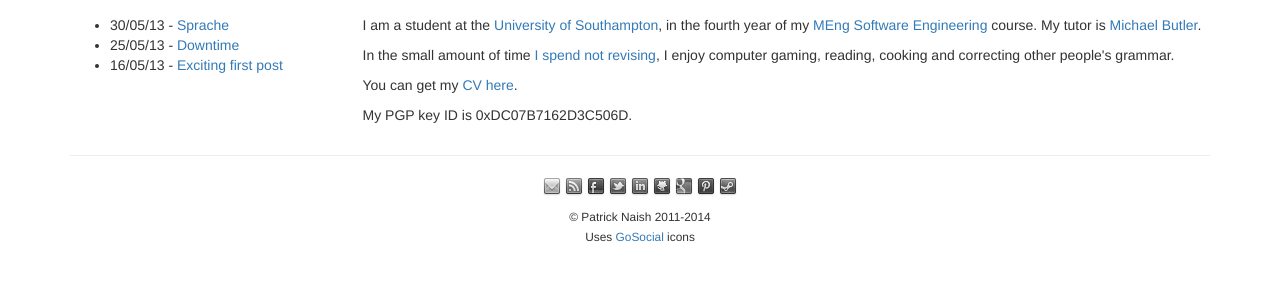
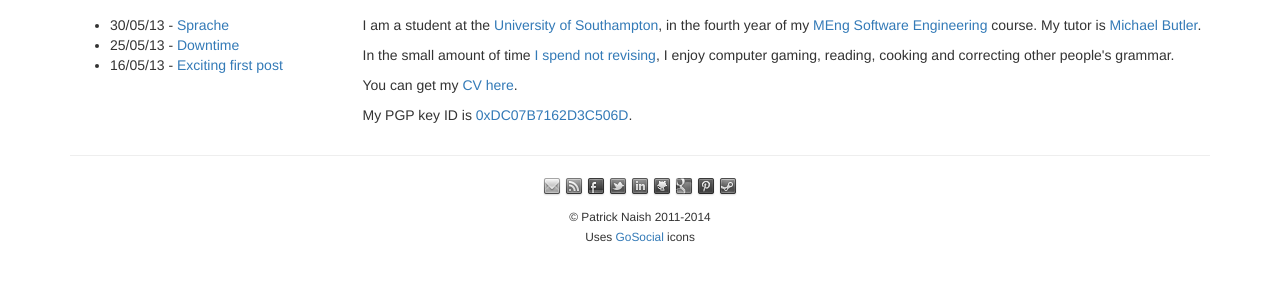
Before and after one commit to patricknaish/pmnaish, a Jekyll site: the page built from index.html, in a window 1280 px wide. Shown: the part 129-410 px from the top of the page. Built offline with Jekyll 4.4.1, drawn with Linux system fonts in a browser that asks for light colours; nearby versions of some CDN libraries; some of the changed lines change nothing that is shown.

Commit message:
Added link for GPG

```diff
--- a/index.html
+++ b/index.html
@@ -6,4 +6,4 @@ title: About Me
 <p>I am a student at the <a href="http://www.soton.ac.uk">University of Southampton</a>, in the fourth year of my <a href="http://www.ecs.soton.ac.uk/programmes/g600-meng-software-engineering-4-yrs">MEng Software Engineering</a> course. My tutor is <a href="http://www.ecs.soton.ac.uk/people/mjb">Michael Butler</a>.</p>
 <p>In the small amount of time <a href="http://steamcommunity.com/id/patricknaish">I spend not revising</a>, I enjoy computer gaming, reading, cooking and correcting other people's grammar.</p>
 <p>You can get my <a href="/assets/docs/cv.pdf" target="_blank">CV here</a>.</p>
-<p>My PGP key ID is 0xDC07B7162D3C506D.</p>
+<p>My PGP key ID is <a href="http://keys.gnupg.net/pks/lookup?op=vindex&amp;search=0xDC07B7162D3C506D">0xDC07B7162D3C506D</a>.</p>
```
